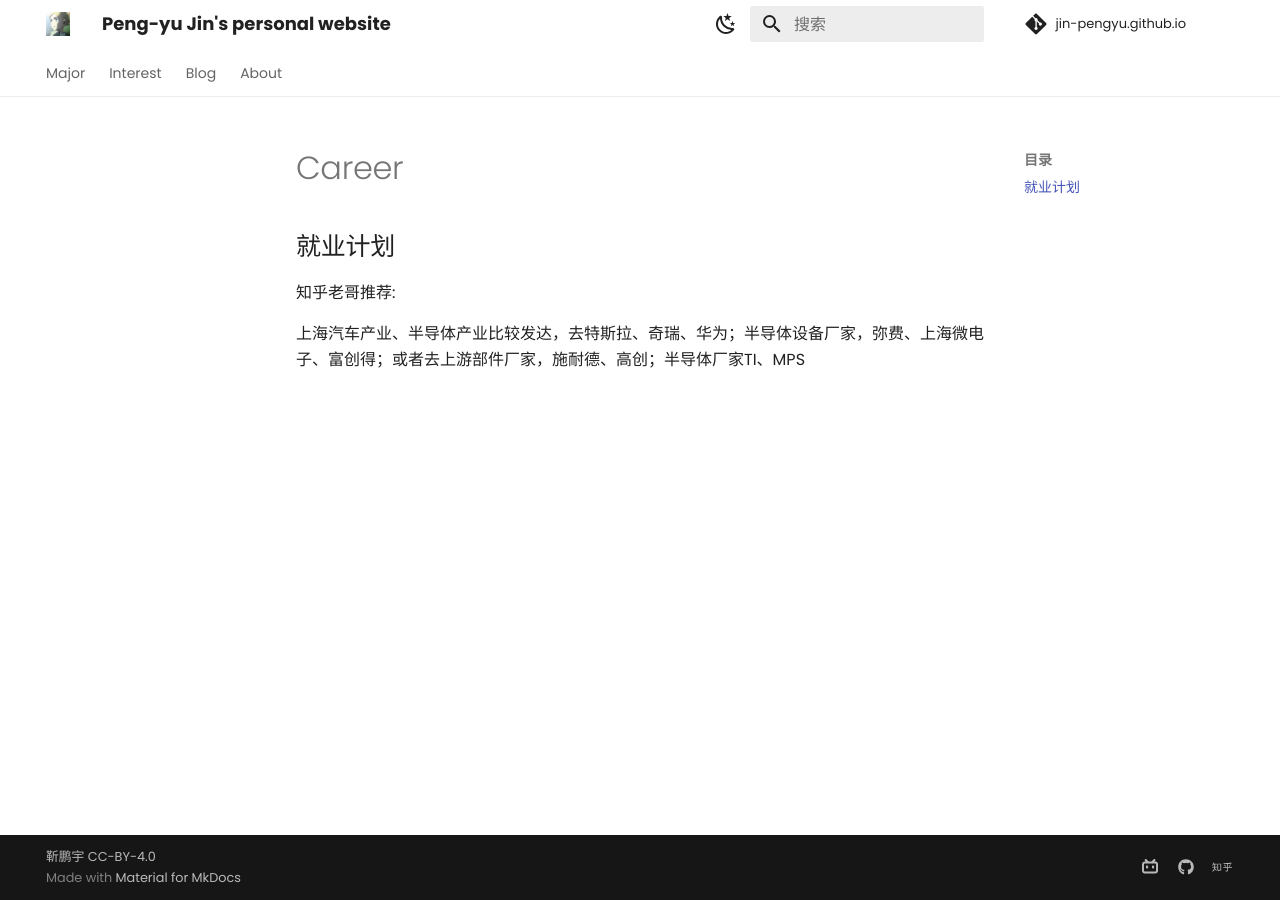
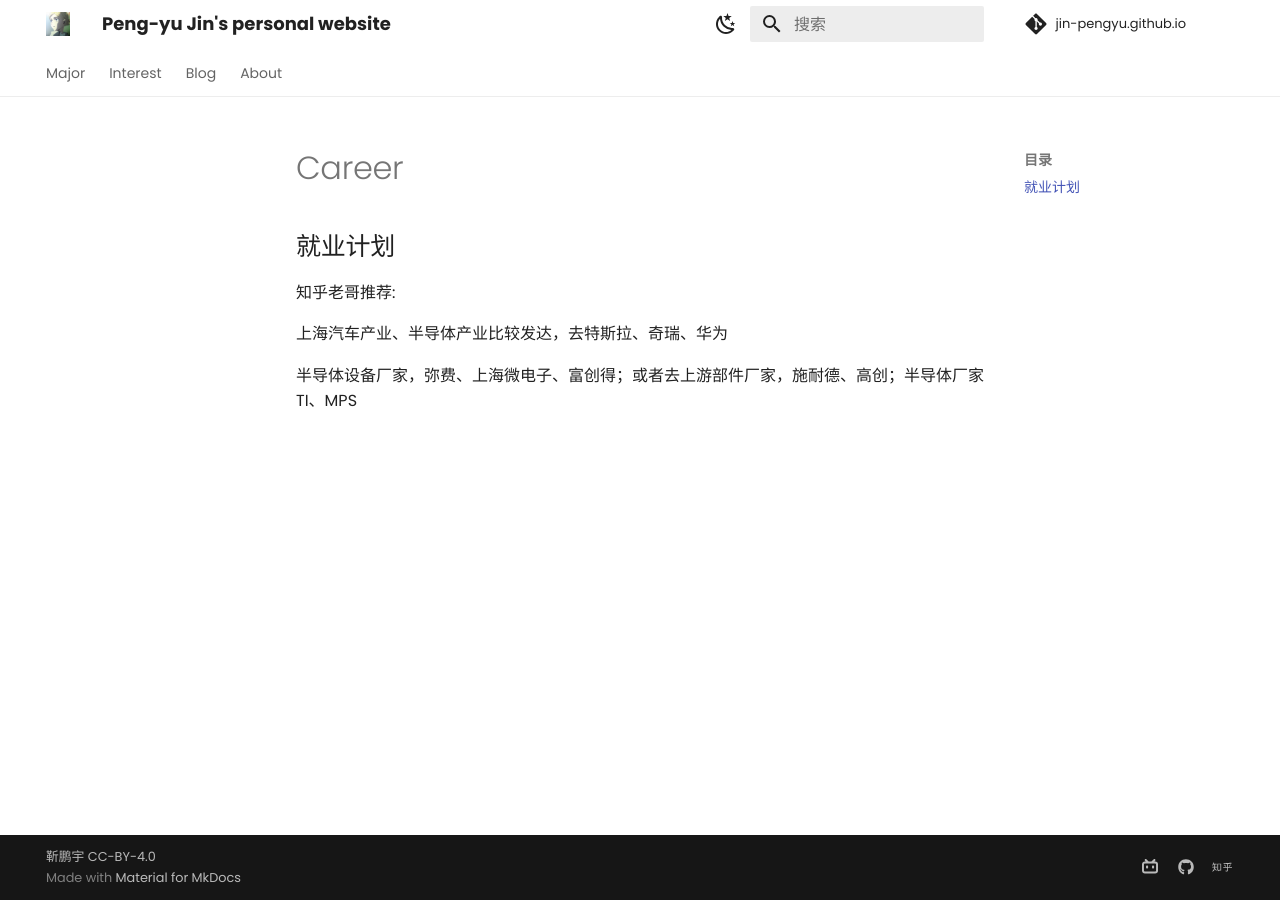
Before and after one commit to Pengyu-Jin/Pengyu-Jin.github.io, an MkDocs documentation site: the page built from docs/interest/career/career.md, in a window 1280 px wide. Built offline with MkDocs 1.6.1 and Material for MkDocs 9.7.7, drawn with Linux system fonts in a browser that asks for light colours; comment, search, counter and statistics services are not loaded.

```diff
--- a/docs/interest/career/career.md
+++ b/docs/interest/career/career.md
@@ -1,4 +1,6 @@
 ## 就业计划
 知乎老哥推荐:
 
-上海汽车产业、半导体产业比较发达，去特斯拉、奇瑞、华为；半导体设备厂家，弥费、上海微电子、富创得；或者去上游部件厂家，施耐德、高创；半导体厂家TI、MPS
+上海汽车产业、半导体产业比较发达，去特斯拉、奇瑞、华为
+
+半导体设备厂家，弥费、上海微电子、富创得；或者去上游部件厂家，施耐德、高创；半导体厂家TI、MPS
```
Also changed, not shown: docs/major/research/research.md (+0 -1 lines).
